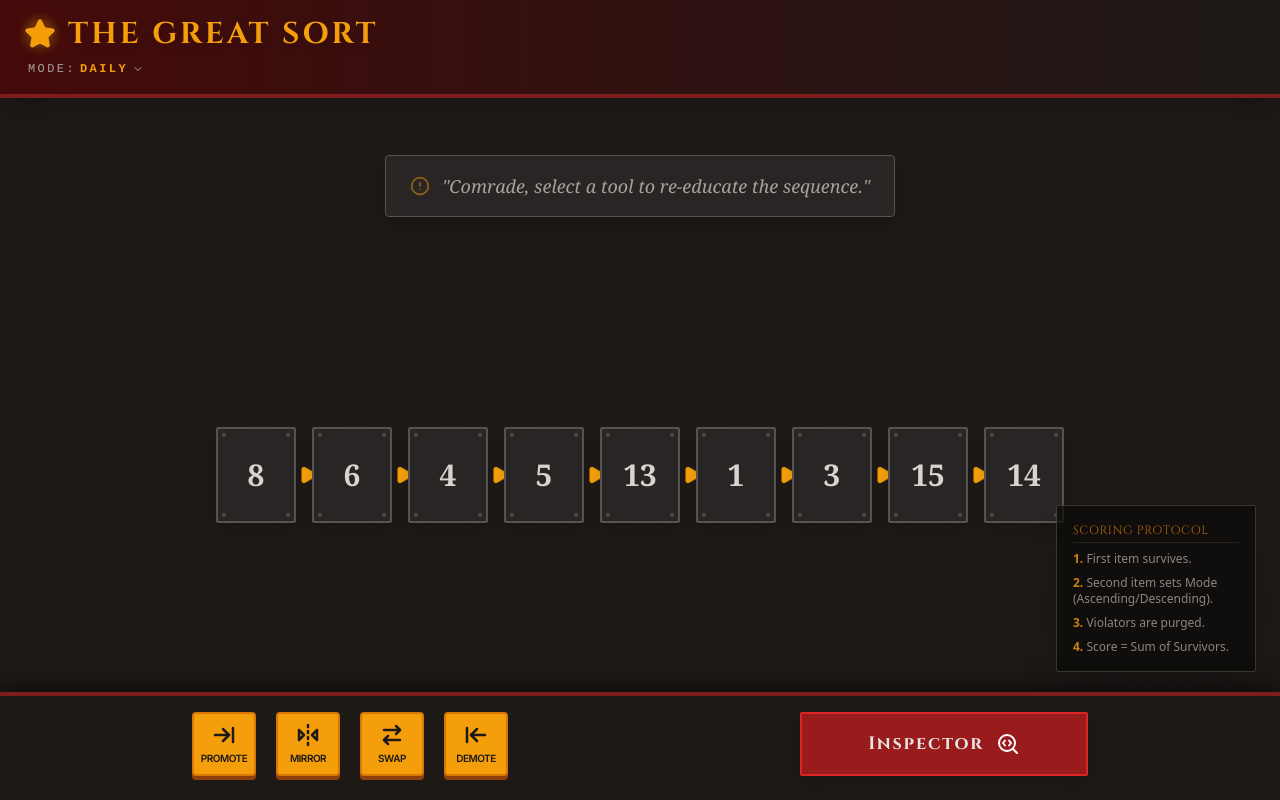
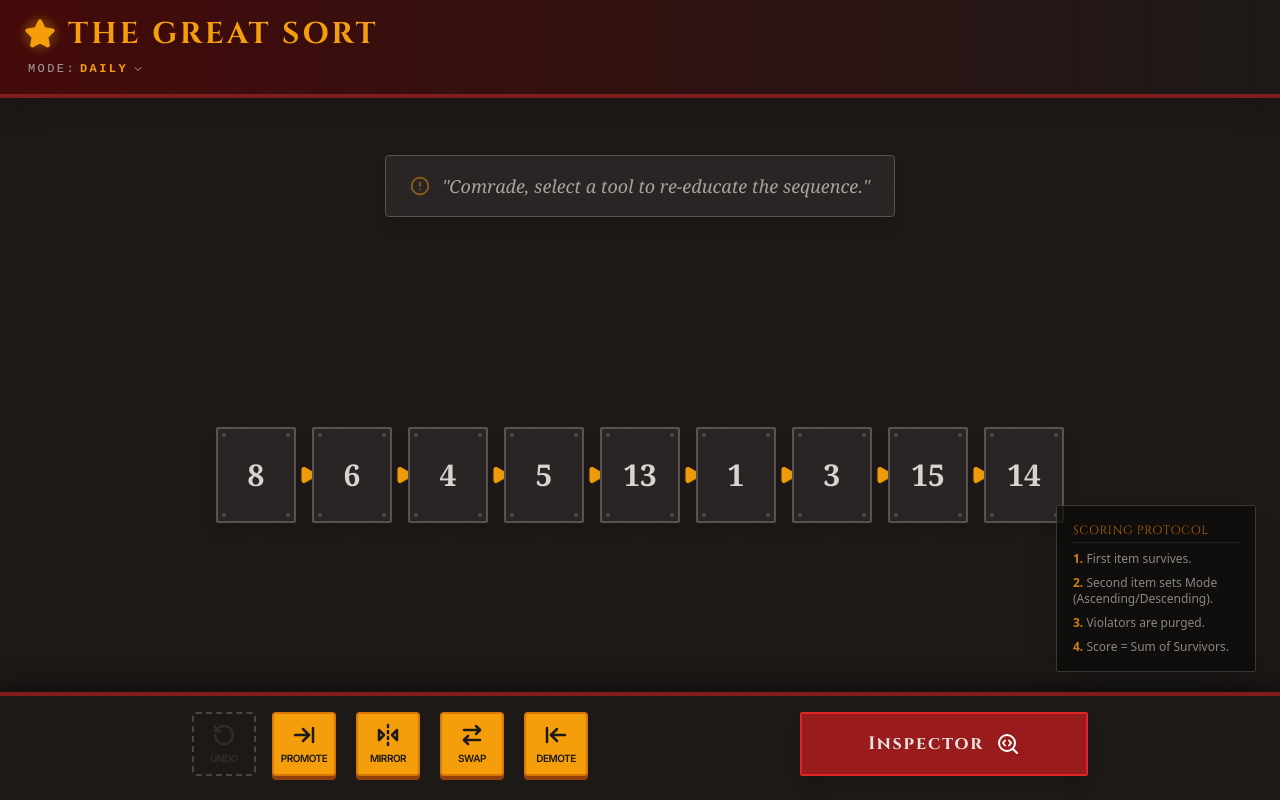
Before and after one commit to poeticmatter/TheGreatSort, a React (Vite) app: page / in a window 1280 px wide. Built offline with nearby package versions, Linux system fonts and the light colour scheme.

Commit message:
move undo button outside of tools

```diff
--- a/src/App.tsx
+++ b/src/App.tsx
@@ -140,7 +140,8 @@ function TheGreatSortContent() {
           shakeTools={state.shakeTools}
           listLength={state.list.length}
           onToolClick={actions.handleToolClick}
-          lastUsedToolId={state.movesHistory.length > 0 ? state.movesHistory[state.movesHistory.length - 1].toolInstanceId : undefined}
+          onUndo={actions.handleUndo}
+          canUndo={state.movesHistory.length > 0}
           onActionClick={
               state.phase === GamePhase.RESULTS
                 ? (state.gameMode === 'DAILY' ? actions.retryDaily : actions.nextLevel)
--- a/src/components/ActionButton.tsx
+++ b/src/components/ActionButton.tsx
@@ -1,13 +1,11 @@
 import React from 'react';
 import { ToolDefinition } from '../../types';
-import { RotateCcw } from 'lucide-react';
 
 interface ActionButtonProps {
   tool: ToolDefinition;
   instanceId?: string;
   isActive: boolean;
   isUsed: boolean;
-  isUndoable?: boolean;
   isDisabled: boolean;
   onClick: (id: string) => void;
 }
@@ -17,7 +15,6 @@ const ActionButton: React.FC<ActionButtonProps> = ({
   instanceId,
   isActive,
   isUsed,
-  isUndoable,
   isDisabled,
   onClick
 }) => {
@@ -35,26 +32,20 @@ const ActionButton: React.FC<ActionButtonProps> = ({
         relative flex flex-col items-center justify-center w-16 h-16 rounded transition-all duration-200 group overflow-hidden
         ${isActive
           ? 'border-2 border-amber-500 bg-stone-800 text-amber-500 shadow-[0_0_15px_rgba(245,158,11,0.2)] scale-105'
-          : isUndoable
-             ? 'border-2 border-stone-300 border-dashed bg-stone-300 text-stone-900 shadow-[0_0_15px_rgba(255,255,255,0.4)] hover:bg-stone-200'
-             : isUsed
+          : isUsed
             ? 'border border-stone-800 bg-stone-950 text-stone-700 cursor-not-allowed opacity-60'
             : 'border-2 border-amber-600 bg-amber-500 text-stone-900 shadow-[0_4px_0_rgb(146,64,14)] hover:bg-amber-400 hover:-translate-y-0.5 active:shadow-none active:translate-y-1 transition-all'
         }
       `}
     >
-      {isUndoable ? (
-          <RotateCcw size={24} strokeWidth={2.5} />
-      ) : (
-          <ToolIcon size={24} strokeWidth={2.5} />
-      )}
+      <ToolIcon size={24} strokeWidth={2.5} />
 
       <span className="text-[10px] uppercase font-bold mt-1 tracking-tighter font-[Inter]">
-          {isUndoable ? `UNDO ${tool.name}` : tool.name}
+          {tool.name}
       </span>
 
       {/* Used Stamp */}
-      {isUsed && !isUndoable && (
+      {isUsed && (
         <div className="absolute inset-0 flex items-center justify-center bg-stone-950/70 backdrop-blur-[1px]">
           <div className="text-red-900 font-black uppercase text-[10px] rotate-[-25deg] border-2 border-red-900 px-1 opacity-80">USED</div>
         </div>
--- a/src/components/Footer.tsx
+++ b/src/components/Footer.tsx
@@ -2,6 +2,7 @@ import React from 'react';
 import { ToolInstance, GamePhase, GameMode } from '../../types';
 import ToolBelt from './ToolBelt';
 import SubmitButton from './SubmitButton';
+import UndoButton from './UndoButton';
 
 interface FooterProps {
   phase: GamePhase;
@@ -12,26 +13,29 @@ interface FooterProps {
   listLength: number;
   onToolClick: (toolId: string) => void;
   onActionClick: () => void;
-  lastUsedToolId?: string;
+  onUndo: () => void;
+  canUndo: boolean;
 }
 
 const Footer: React.FC<FooterProps> = ({
   phase, gameMode, toolsAvailable, selectedTool, shakeTools, listLength,
-  onToolClick, onActionClick, lastUsedToolId
+  onToolClick, onActionClick, onUndo, canUndo
 }) => {
   return (
     <footer className="p-4 border-t-4 border-red-900 bg-stone-900 pb-8 sm:pb-6 shadow-[0_-5px_20px_rgba(0,0,0,0.5)] z-20">
       <div className="max-w-4xl mx-auto flex flex-col md:flex-row justify-between items-center gap-6">
 
-        {/* Toolbelt */}
+        <div className="flex items-center gap-4">
+             <UndoButton onClick={onUndo} disabled={!canUndo} />
+
              <ToolBelt
                 toolsAvailable={toolsAvailable}
                 selectedTool={selectedTool}
                 shakeTools={shakeTools}
                 phase={phase}
                 onToolClick={onToolClick}
-          lastUsedToolId={lastUsedToolId}
              />
+        </div>
 
         {/* Action Buttons */}
         <div className="flex gap-4 items-center">
--- a/src/components/ToolBelt.tsx
+++ b/src/components/ToolBelt.tsx
@@ -9,7 +9,6 @@ interface ToolBeltProps {
   shakeTools: number;
   phase: GamePhase;
   onToolClick: (toolInstanceId: string) => void;
-  lastUsedToolId?: string;
 }
 
 const ToolBelt: React.FC<ToolBeltProps> = ({
@@ -18,7 +17,6 @@ const ToolBelt: React.FC<ToolBeltProps> = ({
   shakeTools,
   phase,
   onToolClick,
-  lastUsedToolId
 }) => {
   return (
     <div
@@ -29,7 +27,6 @@ const ToolBelt: React.FC<ToolBeltProps> = ({
         const toolDef = TOOLS[toolInstance.type.toUpperCase()];
         const isActive = selectedTool === toolInstance.instanceId;
         const isUsed = toolInstance.used;
-        const isUndoable = lastUsedToolId === toolInstance.instanceId;
 
         return (
           <ActionButton
@@ -38,8 +35,7 @@ const ToolBelt: React.FC<ToolBeltProps> = ({
             instanceId={toolInstance.instanceId}
             isActive={isActive}
             isUsed={isUsed}
-            isDisabled={isUsed && !isUndoable || phase !== GamePhase.PLANNING}
-            isUndoable={isUndoable}
+            isDisabled={isUsed || phase !== GamePhase.PLANNING}
             onClick={onToolClick}
           />
         );
--- /dev/null
+++ b/src/components/UndoButton.tsx
@@ -0,0 +1,32 @@
+import React from 'react';
+import { RotateCcw } from 'lucide-react';
+
+interface UndoButtonProps {
+  onClick: () => void;
+  disabled: boolean;
+}
+
+const UndoButton: React.FC<UndoButtonProps> = ({ onClick, disabled }) => {
+  return (
+    <button
+      onClick={onClick}
+      disabled={disabled}
+      title="Undo Last Move"
+      className={`
+        relative flex flex-col items-center justify-center w-16 h-16 rounded transition-all duration-200 group overflow-hidden
+        border-2 border-stone-500 border-dashed
+        ${disabled
+          ? 'bg-transparent text-stone-700 cursor-not-allowed opacity-50'
+          : 'bg-stone-800 text-stone-400 hover:bg-stone-700 hover:text-stone-200 hover:border-stone-400 active:translate-y-0.5'
+        }
+      `}
+    >
+      <RotateCcw size={24} strokeWidth={2.5} />
+      <span className="text-[10px] uppercase font-bold mt-1 tracking-tighter font-[Inter]">
+        UNDO
+      </span>
+    </button>
+  );
+};
+
+export default UndoButton;
--- a/src/hooks/useGame.ts
+++ b/src/hooks/useGame.ts
@@ -19,15 +19,14 @@ export function useGame() {
   // --- Handlers (Pass-Through) ---
 
   const handleToolClick = (toolInstanceId: string) => {
-    // Check for Undo
-    const lastMove = state.movesHistory[state.movesHistory.length - 1];
-    if (lastMove && lastMove.toolInstanceId === toolInstanceId) {
+    dispatch({ type: 'INTERACT_TOOL', payload: { toolInstanceId } });
+  };
+
+  const handleUndo = () => {
+    if (state.movesHistory.length > 0) {
         dispatch({ type: 'UNDO_MOVE' });
         dispatch({ type: 'CANCEL_SELECTION' });
-        return;
     }
-
-    dispatch({ type: 'INTERACT_TOOL', payload: { toolInstanceId } });
   };
 
   const handleCardClick = (item: CardItem) => {
@@ -422,6 +421,7 @@ export function useGame() {
     },
     actions: {
       changeMode,
+      handleUndo,
       handleToolClick,
       handleCardClick,
       handleBackgroundClick,
```
Lines whose indentation alone changed are shown as unchanged.
